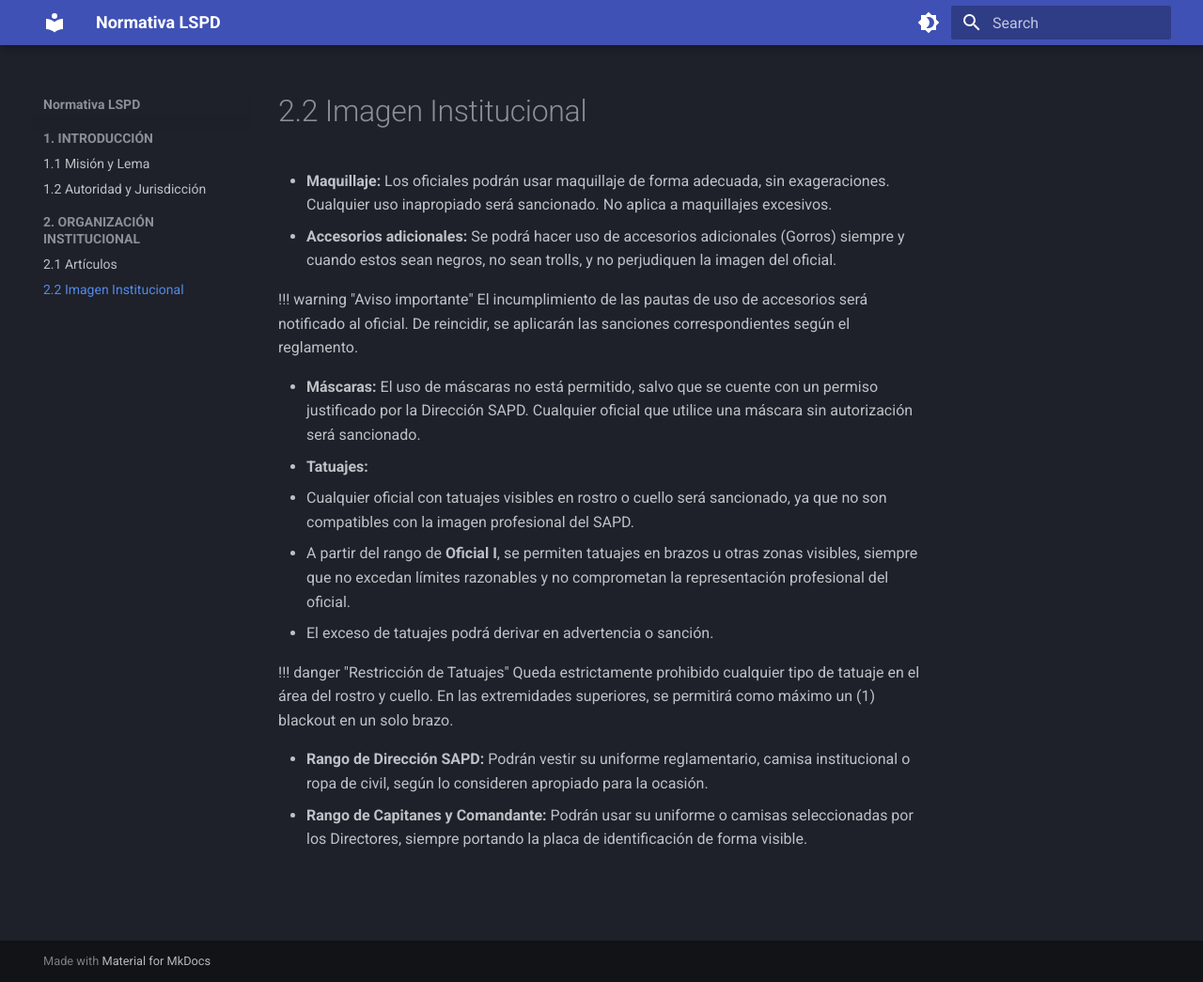
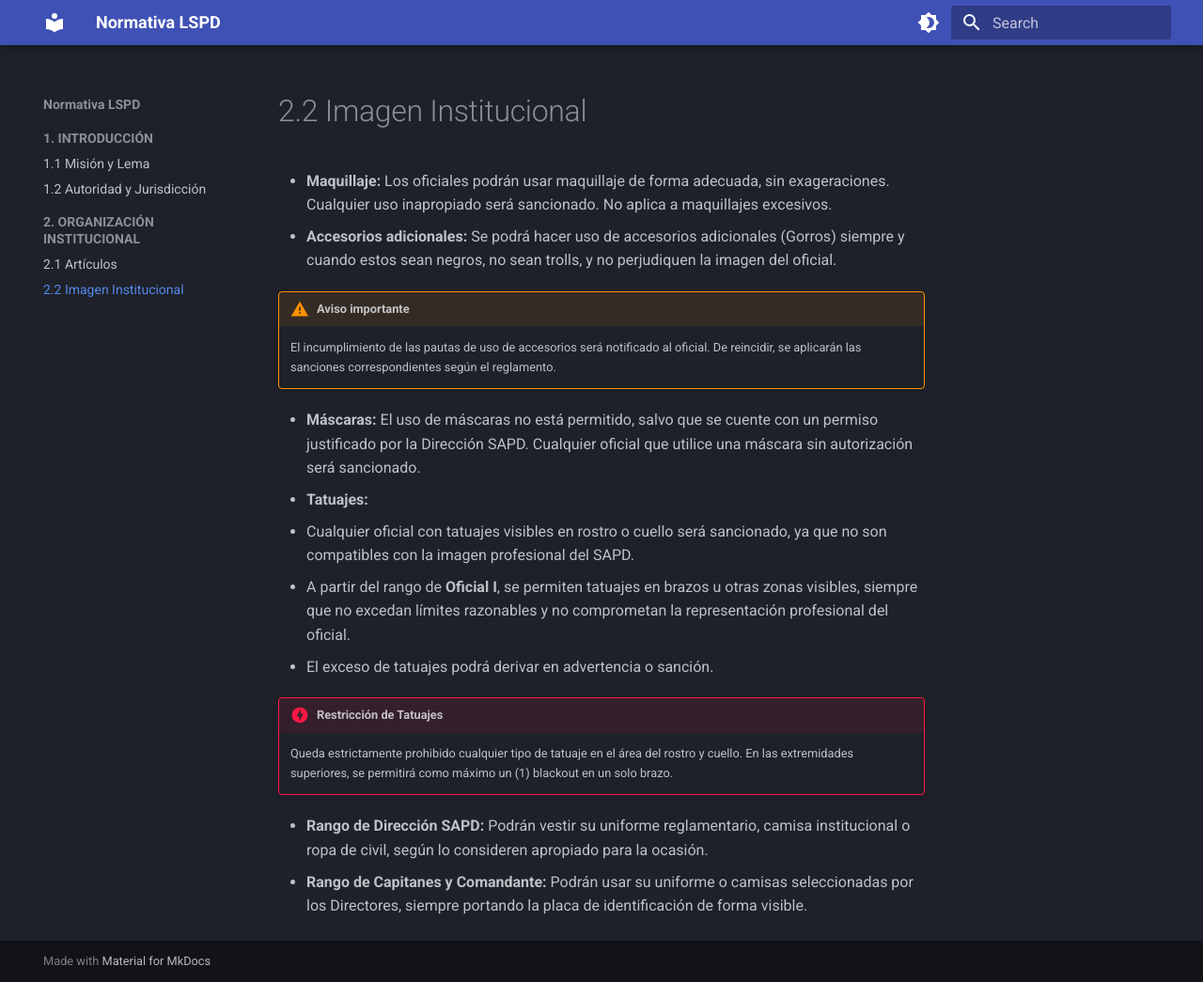
Before and after one commit to normativa-lspd-infinity-rp/Normativa-LSPD, an MkDocs documentation site: the page built from docs/organizacion/imagen-institucional.md, in a window 1280 px wide and 1045 px high. Shown: the whole window at 94% size. Built offline with MkDocs 1.6.1 and Material for MkDocs 9.7.7, drawn with Linux system fonts in a browser that asks for light colours.

Commit message:
Update mkdocs.yml

```diff
--- a/mkdocs.yml
+++ b/mkdocs.yml
@@ -23,6 +23,11 @@ theme:
     - search.suggest
     - search.highlight
 
+# Extensiones para habilitar los recuadros de colores y avisos
+markdown_extensions:
+  - admonition
+  - pymdownx.details
+
 # Estructura del menú lateral
 nav:
   - 1. INTRODUCCIÓN:
```
